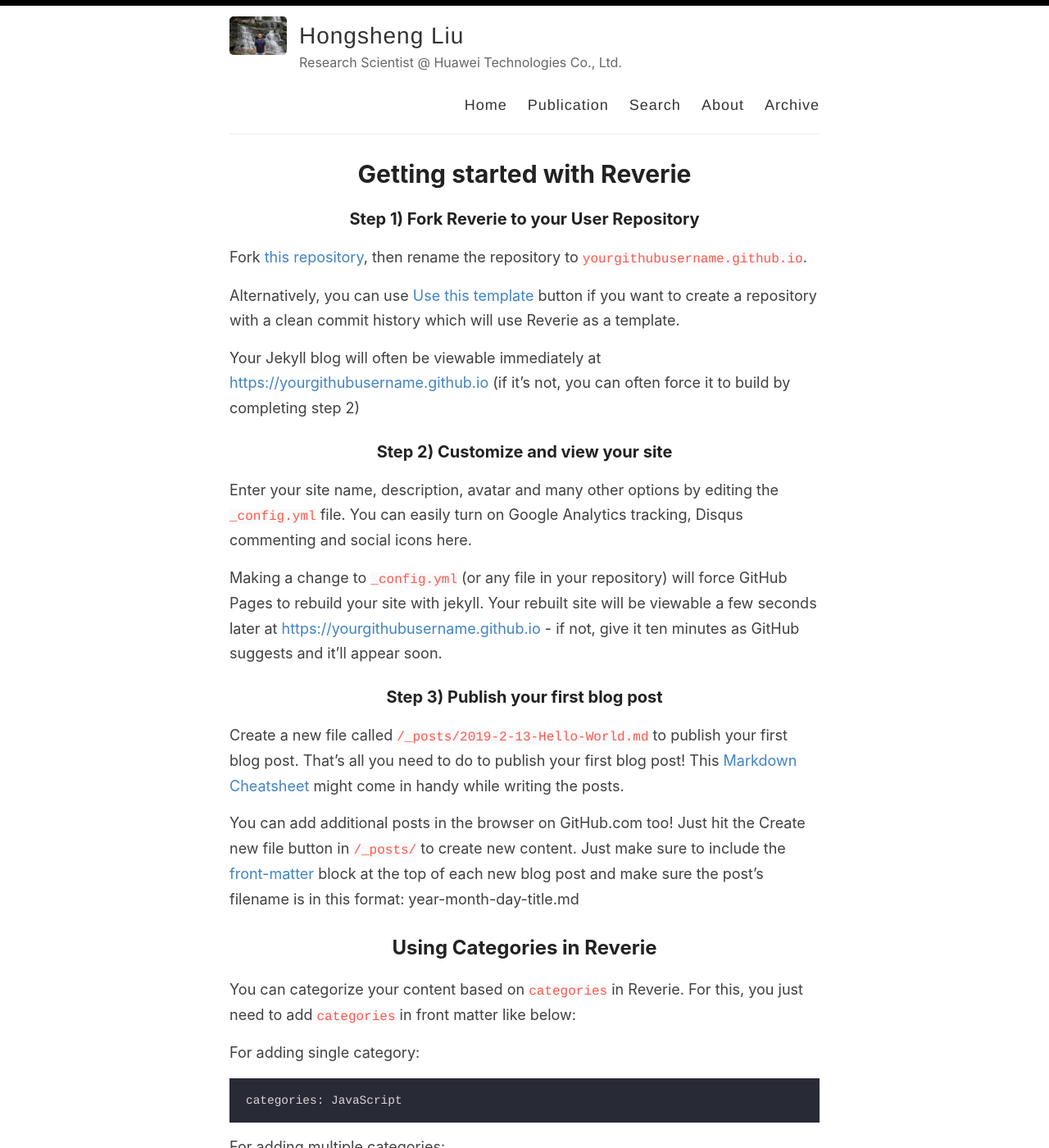
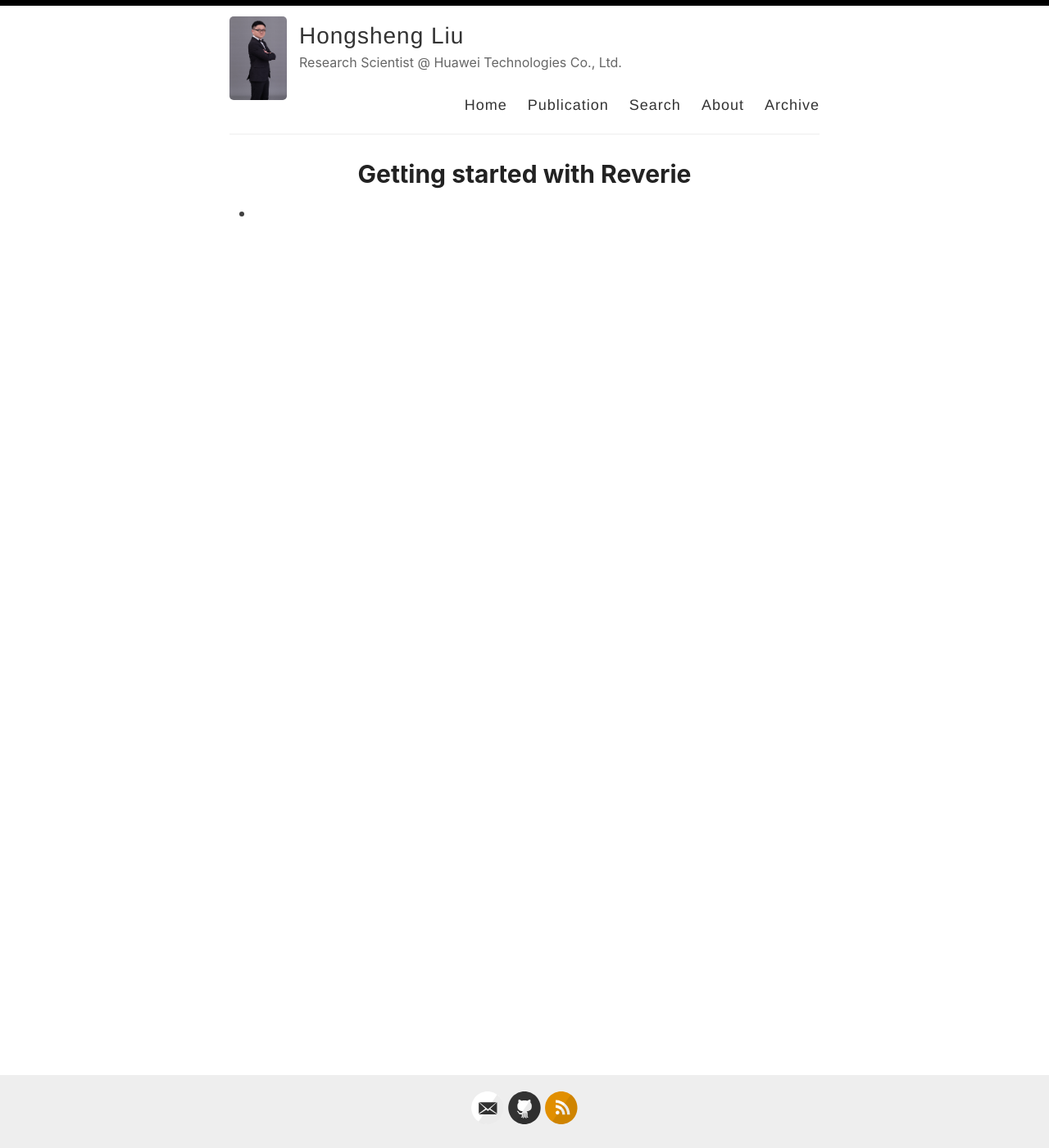
Before and after one commit to hsliuustc/hsliuustc.github.io, a Jekyll site: the page built from _pages/getting-started.md, in a window 1280 px wide and 1400 px high. Shown: the whole window at 82% size. Built offline with Jekyll 4.4.1, drawn with Linux system fonts in a browser that asks for light colours; some of the changed text lies outside the part shown.

Commit message:
update avatar

```diff
--- a/_config.yml
+++ b/_config.yml
@@ -12,7 +12,7 @@ author: Hongsheng Liu
 description: Research Scientist @ Huawei Technologies Co., Ltd.
 
 # URL of your avatar or profile pic (you could use your GitHub profile pic)
-avatar: /images/hsliu.png
+avatar: /images/hsliu.jpg
 
 #
 # Flags below are optional
--- a/_pages/getting-started.md
+++ b/_pages/getting-started.md
@@ -4,7 +4,10 @@ title: Getting started with Reverie
 permalink: /publication/
 ---
 
-### Step 1) Fork Reverie to your User Repository
+-
+
+
+<!-- ### Step 1) Fork Reverie to your User Repository
 
 Fork [this repository](https://github.com/amitmerchant1990/reverie), then rename the repository to `yourgithubusername.github.io`.
 
@@ -48,4 +51,4 @@ The generated [RSS feed](https://en.wikipedia.org/wiki/RSS) of your blog can be
 
 ## Sitemap
 
-The generated sitemap of your blog can be found at <https://yourgithubusername.github.io/sitemap>. You can see the example sitemap feed over [here](https://www.amitmerchant.com/reverie/sitemap).
+The generated sitemap of your blog can be found at <https://yourgithubusername.github.io/sitemap>. You can see the example sitemap feed over [here](https://www.amitmerchant.com/reverie/sitemap). -->
```
Also changed, not shown: images/hsliu.jpg (added), images/hsliu.png (deleted).
